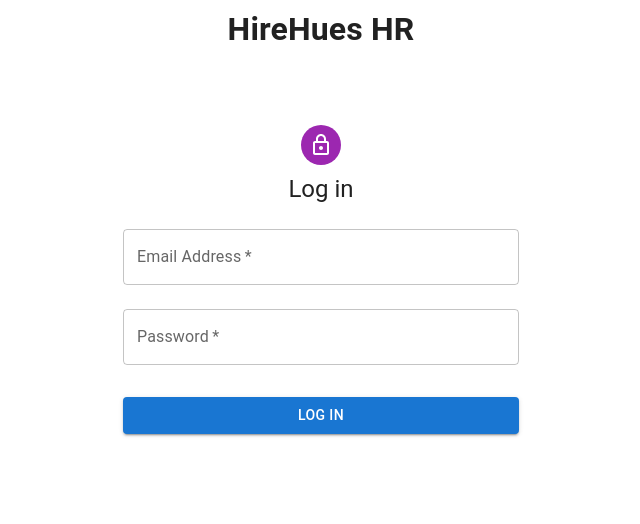
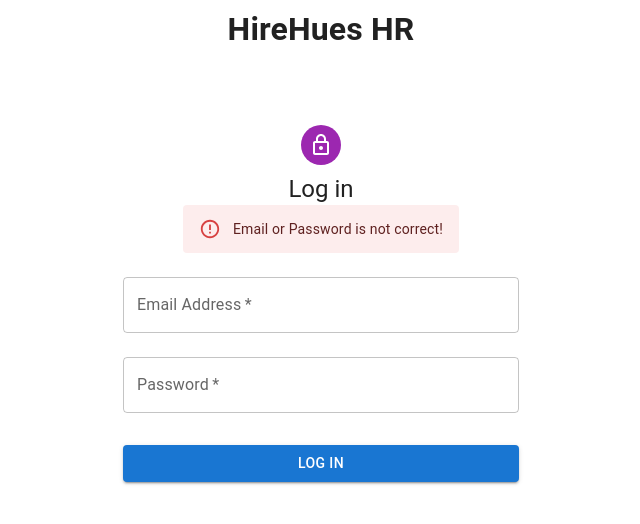
Before and after one commit to remily23/capstone_hr_management_system, a React (Create React App) app in the folder Capstone Project/capstonclient/: page /login in a window 1280 px wide. Both pictures are taken after typing "name@example.com", "Sample123" into the empty fields and a click on the button "LOG IN". Shown: the top 524 px of the page, without its empty margins (319-959 px from the left). Built offline with nearby package versions, Linux system fonts and the light colour scheme; no server answers.

Commit message:
Changed the style of the alert message/notification

```diff
--- a/Capstone Project/capstonclient/src/Components/LoginForm.js
+++ b/Capstone Project/capstonclient/src/Components/LoginForm.js
@@ -5,14 +5,13 @@ import Avatar from '@mui/material/Avatar';
 import Button from '@mui/material/Button';
 import CssBaseline from '@mui/material/CssBaseline';
 import TextField from '@mui/material/TextField';
-import FormControlLabel from '@mui/material/FormControlLabel';
-import Checkbox from '@mui/material/Checkbox';
-import Link from '@mui/material/Link';
-import Grid from '@mui/material/Grid';
 import Box from '@mui/material/Box';
 import LockOutlinedIcon from '@mui/icons-material/LockOutlined';
 import Typography from '@mui/material/Typography';
 import Container from '@mui/material/Container';
+import Stack from '@mui/material/Stack';
+import Alert from '@mui/material/Alert';
+
 
 const LoginForm = ({ listOfEmployees, setCurrentUser }) => {
   const navigate = useNavigate();
@@ -20,6 +19,8 @@ const LoginForm = ({ listOfEmployees, setCurrentUser }) => {
     email: '',
     password: '',
   });
+
+  const [error, setError] = useState(null);
 
   const handleFormSubmit = (event) => {
     event.preventDefault();
@@ -29,11 +30,10 @@ const LoginForm = ({ listOfEmployees, setCurrentUser }) => {
         employee.password === stateLogin.password
     );
     if (foundEmployee) {
-      alert('Login successful');
       setCurrentUser(foundEmployee);
       navigate('/dashboard');
     } else {
-      alert('Email or password is not correct');
+      setError("Email or Password is not correct!");
       setStateLogin({ email: '', password: '' });
     }
   };
@@ -62,6 +62,11 @@ const LoginForm = ({ listOfEmployees, setCurrentUser }) => {
         <Typography component="h1" variant="h5">
           Log in
         </Typography>
+        {error && (
+          <Stack>
+            <Alert severity="error">{error}</Alert>
+          </Stack>
+        )}
         <Box component="form" onSubmit={handleFormSubmit} noValidate sx={{ mt: 1 }}>
           <TextField
             margin="normal"
```
